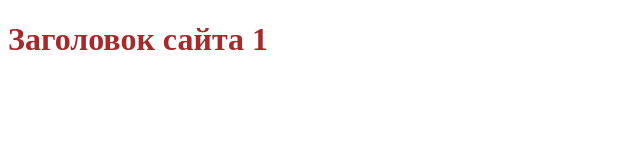
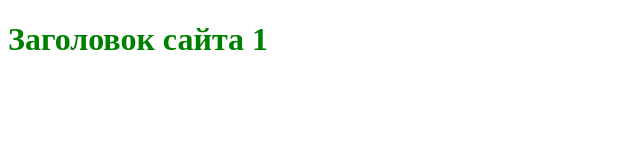
Before and after one commit to alex-webworks/alex-webworks.github.io, a plain HTML site: page index.html in a window 1280 px wide. In both pictures the pointer is over the element "Заголовок сайта 1". Shown: the whole page, without its empty margins (0-640 px from the left). Drawn offline with Linux system fonts and the light colour scheme.

Commit message:
[upd]h1 Hover green

```diff
--- a/css/style.css
+++ b/css/style.css
@@ -1,3 +1,6 @@
 h1{
 	color: brown;
 }
+h1:hover{
+	color: green;
+}
```
